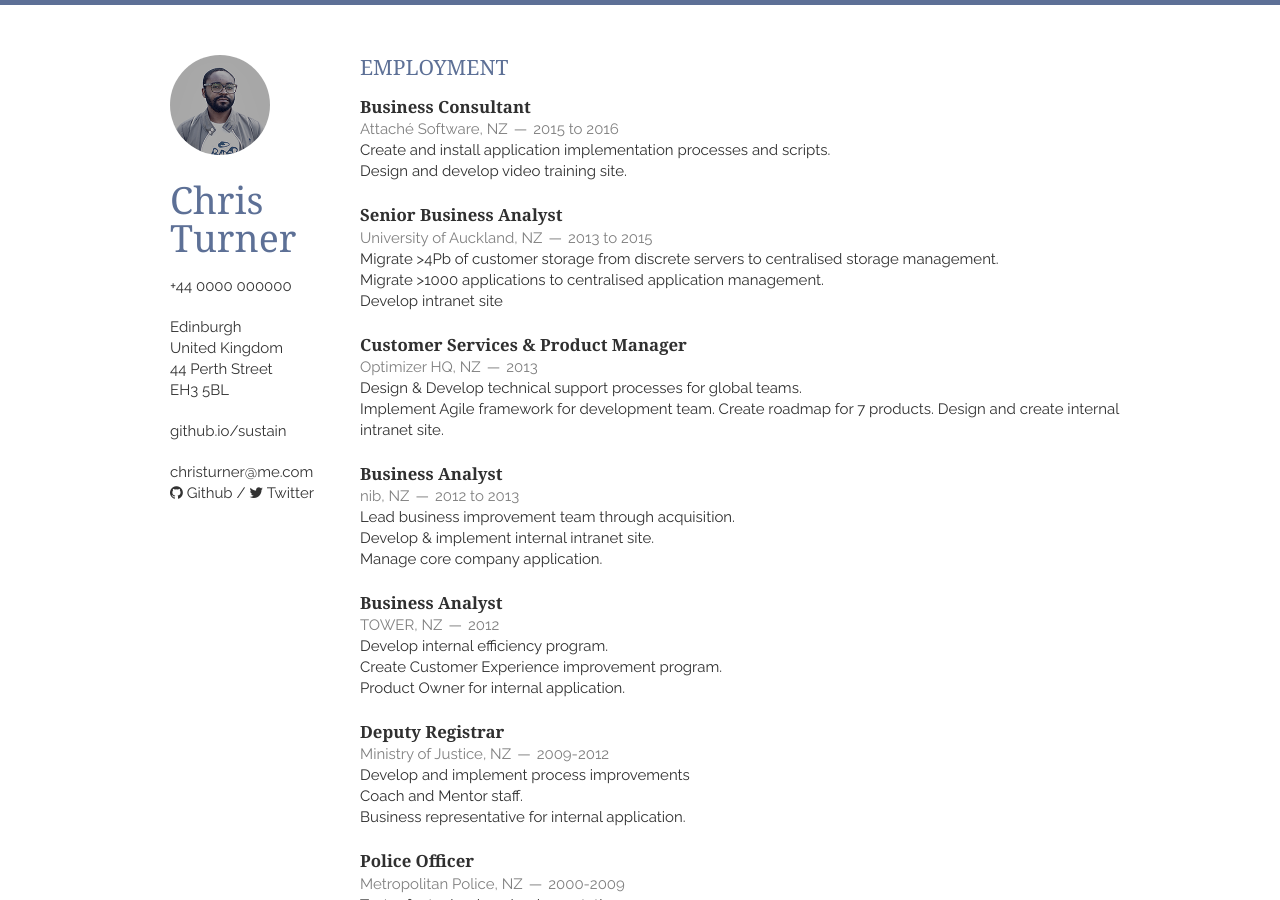
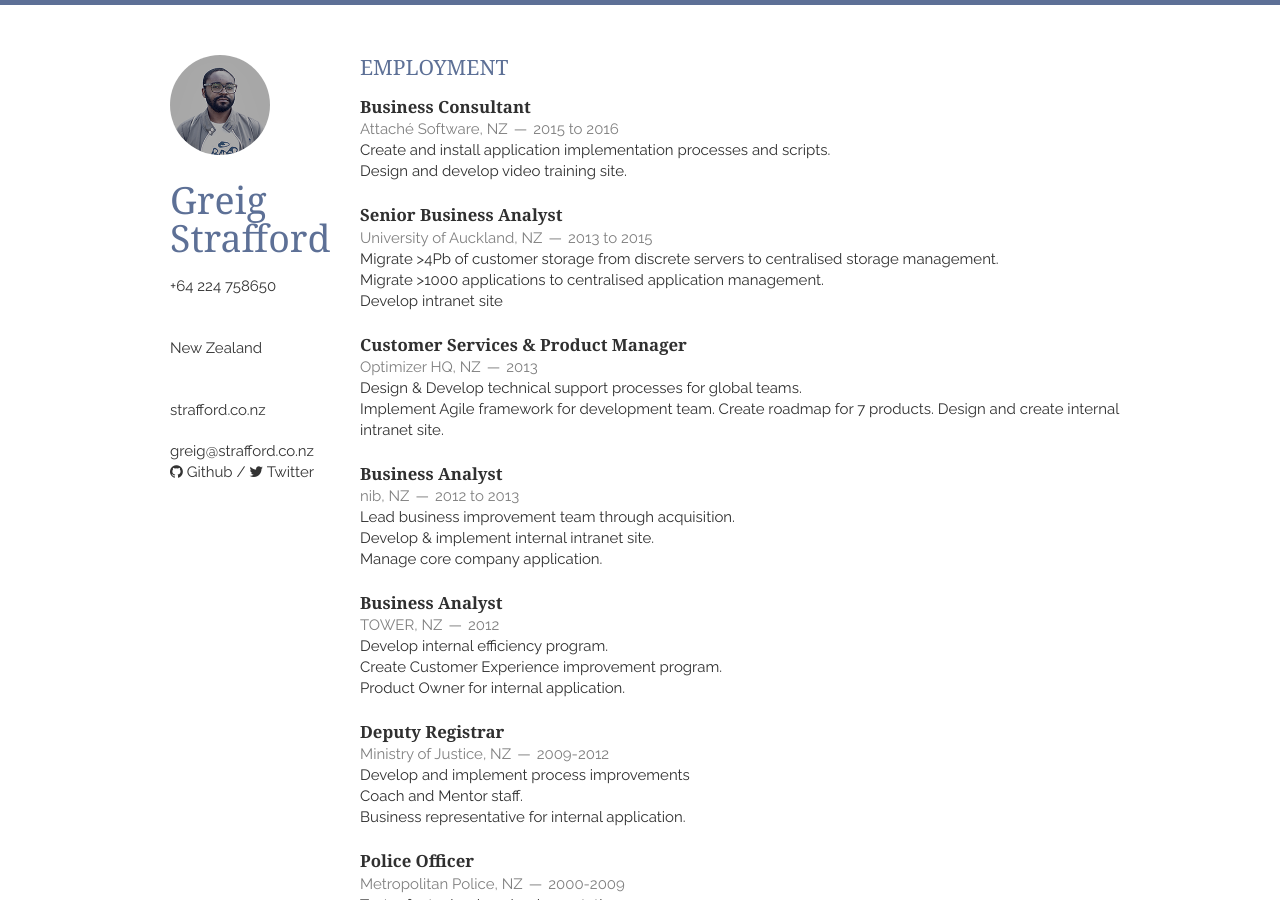
Before and after one commit to straff2002/straff2002.github.io, a Jekyll site: the page built from index.html, in a window 1280 px wide and 900 px high. Built offline with Jekyll 4.4.1, drawn with Linux system fonts in a browser that asks for light colours; nearby versions of some CDN libraries; Markdown is read by kramdown in place of the engine named in the settings; the list of posts is cut into pages by our own code.

Commit message:
Update _config.yml

```diff
--- a/_config.yml
+++ b/_config.yml
@@ -14,22 +14,22 @@ author: Fábio Madeira
 # biomadeira.github.io - all contents run on /vitae/
 # for a normal use at the base of the server change it to "/"
 baseurl: /vitae/
-title: Chris Turner's Resume
-name: Chris Turner
-email: christurner@me.com
-email_full: mailto:youremail@me.com
-website: github.io/sustain
-website_full: https://biomadeira.github.io/sustain
-github: trending
-twitter: twitter
-tel: +44 0000 000000
-tel_full: tel:+440000000000
-google_maps: 'https://www.google.co.uk/maps/place/44+Perth+St,+Edinburgh,+Edinburgh+City+EH3+5BL'
-address: 44 Perth Street
-postcode: EH3 5BL
-city: Edinburgh
-country: United Kingdom
-google_analytics: UA-69300817-1
+title: Greig Strafford's Resume
+name: Greig Strafford
+email: greig@strafford.co.nz
+email_full: mailto:greig@strafford.co.nz
+website: strafford.co.nz
+website_full: https://strafford.co.nz
+github: straff2002
+twitter: straff2002
+tel: +64 224 758650
+tel_full: tel:+64224758650
+google_maps: 'https://www.google.co.uk/maps/place/Auckland'
+#address: 44 Perth Street
+#postcode: EH3 5BL
+#city: Edinburgh
+country: New Zealand
+#google_analytics: UA-69300817-1
 
 # needed for travis-ci build
 exclude: [vendor]
```
